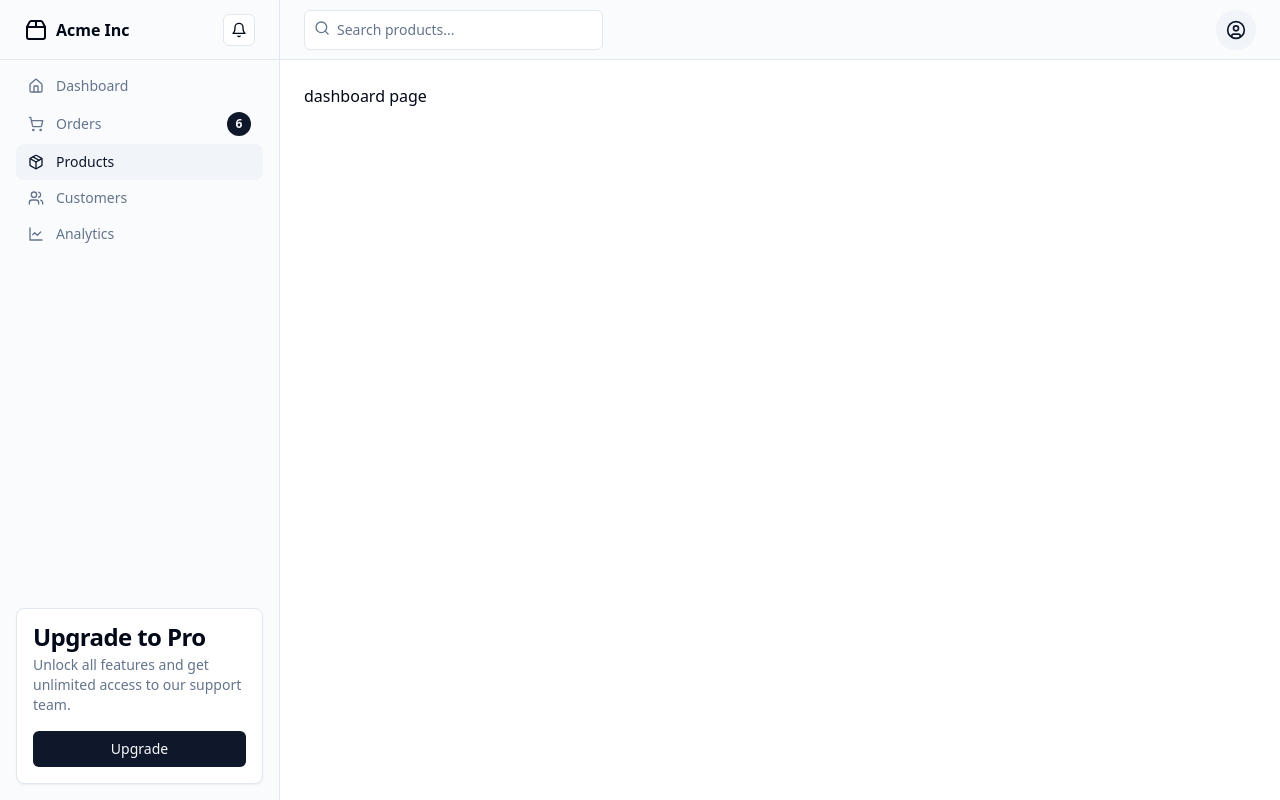
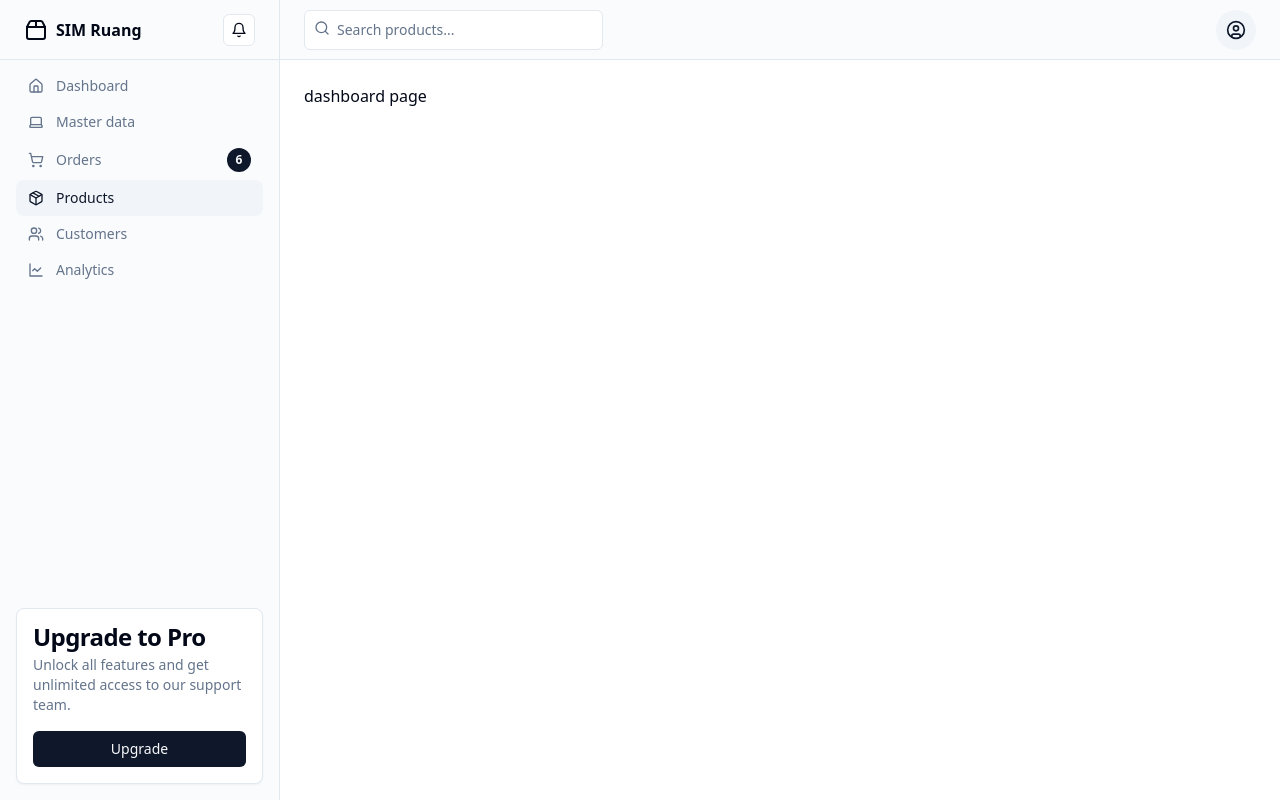
Before and after one commit to ardiman-xyz/room-reservation, a Next.js app: page /dashboard in a window 1280 px wide. Built offline with nearby package versions, Linux system fonts and the light colour scheme.

Commit message:
ui: separate partials admin ui

```diff
--- /dev/null
+++ b/app/(admin)/_components/bottom-sidebar.tsx
@@ -0,0 +1,23 @@
+import React from "react";
+
+import {Card, CardContent, CardDescription, CardHeader, CardTitle} from "@/components/ui/card";
+import {Button} from "@/components/ui/button";
+
+export const BottomSidebar = () => {
+    return (
+        <Card x-chunk="dashboard-02-chunk-0">
+            <CardHeader className="p-2 pt-0 md:p-4">
+                <CardTitle>Upgrade to Pro</CardTitle>
+                <CardDescription>
+                    Unlock all features and get unlimited access to our support
+                    team.
+                </CardDescription>
+            </CardHeader>
+            <CardContent className="p-2 pt-0 md:p-4 md:pt-0">
+                <Button size="sm" className="w-full">
+                    Upgrade
+                </Button>
+            </CardContent>
+        </Card>
+    )
+}
--- a/app/(admin)/_components/desktop-sidebar.tsx
+++ b/app/(admin)/_components/desktop-sidebar.tsx
@@ -1,33 +1,68 @@
 import React from "react";
 import Link from "next/link";
-import {Bell, Home, LineChart, Package, Package2, ShoppingCart, Users} from "lucide-react";
+import {Bell, Home, Laptop, LineChart, Package, Package2, ShoppingCart, Users} from "lucide-react";
 
 import {Button} from "@/components/ui/button";
 import {Badge} from "@/components/ui/badge";
-import {Card, CardContent, CardDescription, CardHeader, CardTitle} from "@/components/ui/card";
+import {
+    Card,
+    CardContent,
+    CardDescription,
+    CardHeader,
+    CardTitle
+} from "@/components/ui/card";
+import {Logo} from "@/components/logo";
+import {Notification} from "@/app/(admin)/_components/notification";
+import {BottomSidebar} from "@/app/(admin)/_components/bottom-sidebar";
+
+const routes = [
+    {
+        title: "Dashboard",
+        route: "/dashboard",
+    },
+    {
+        title: "Master data",
+        route: "/master",
+    },
+    {
+        title: "Booking",
+        route: "/booking",
+    },
+    {
+        title: "Calendar",
+        route: "/calendar",
+    },
+    {
+        title: "Setting",
+        route: "/setting",
+    }
+]
 
 export const DesktopSidebar = () => {
     return (
         <div className="hidden border-r bg-muted/40 md:block">
             <div className="flex h-full max-h-screen flex-col gap-2">
                 <div className="flex h-14 items-center border-b px-4 lg:h-[60px] lg:px-6">
-                    <Link href="/" className="flex items-center gap-2 font-semibold">
-                        <Package2 className="h-6 w-6"/>
-                        <span className="">Acme Inc</span>
+                    <Link href={"/dashboard"}>
+                        <Logo />
                     </Link>
-                    <Button variant="outline" size="icon" className="ml-auto h-8 w-8">
-                        <Bell className="h-4 w-4"/>
-                        <span className="sr-only">Toggle notifications</span>
-                    </Button>
+                    <Notification />
                 </div>
                 <div className="flex-1">
                     <nav className="grid items-start px-2 text-sm font-medium lg:px-4">
                         <Link
-                            href="#"
+                            href={"/dashboard"}
                             className="flex items-center gap-3 rounded-lg px-3 py-2 text-muted-foreground transition-all hover:text-primary"
                         >
                             <Home className="h-4 w-4"/>
                             Dashboard
+                        </Link>
+                        <Link
+                            href={"/data"}
+                            className="flex items-center gap-3 rounded-lg px-3 py-2 text-muted-foreground transition-all hover:text-primary"
+                        >
+                            <Laptop className="h-4 w-4"/>
+                            Master data
                         </Link>
                         <Link
                             href="#"
@@ -64,20 +99,7 @@ export const DesktopSidebar = () => {
                     </nav>
                 </div>
                 <div className="mt-auto p-4">
-                    <Card x-chunk="dashboard-02-chunk-0">
-                        <CardHeader className="p-2 pt-0 md:p-4">
-                            <CardTitle>Upgrade to Pro</CardTitle>
-                            <CardDescription>
-                                Unlock all features and get unlimited access to our support
-                                team.
-                            </CardDescription>
-                        </CardHeader>
-                        <CardContent className="p-2 pt-0 md:p-4 md:pt-0">
-                            <Button size="sm" className="w-full">
-                                Upgrade
-                            </Button>
-                        </CardContent>
-                    </Card>
+                   <BottomSidebar />
                 </div>
             </div>
         </div>
--- /dev/null
+++ b/app/(admin)/_components/logo.tsx
@@ -0,0 +1,13 @@
+import React from "react";
+import {Package2} from "lucide-react";
+
+import Link from "next/link";
+
+export const Logo = () => {
+    return (
+        <Link href="/" className="flex items-center gap-2 font-semibold">
+            <Package2 className="h-6 w-6"/>
+            <span className="">SIM Ruang</span>
+        </Link>
+    )
+}
--- /dev/null
+++ b/app/(admin)/_components/notification.tsx
@@ -0,0 +1,13 @@
+import React from "react";
+import {Bell} from "lucide-react";
+
+import {Button} from "@/components/ui/button";
+
+export const Notification = () => {
+    return (
+        <Button variant="outline" size="icon" className="ml-auto h-8 w-8">
+            <Bell className="h-4 w-4"/>
+            <span className="sr-only">Toggle notifications</span>
+        </Button>
+    )
+}
--- /dev/null
+++ b/app/(admin)/_components/search-topbar-form.tsx
@@ -0,0 +1,19 @@
+import {Search} from "lucide-react";
+import React from "react";
+
+import {Input} from "@/components/ui/input";
+
+export const SearchTopBarForm = () => {
+    return (
+        <form>
+            <div className="relative">
+                <Search className="absolute left-2.5 top-2.5 h-4 w-4 text-muted-foreground"/>
+                <Input
+                    type="search"
+                    placeholder="Search products..."
+                    className="w-full appearance-none bg-background pl-8 shadow-none md:w-2/3 lg:w-1/3"
+                />
+            </div>
+        </form>
+    )
+}
--- /dev/null
+++ b/app/(admin)/_components/sidebar-item.tsx
@@ -0,0 +1,20 @@
+import Link from "next/link";
+import {Home} from "lucide-react";
+import React from "react";
+
+interface SidebarItemProps {
+    title: string;
+    route: string;
+}
+
+export const SidebarItem = ({title, route}: SidebarItemProps) => {
+    return(
+        <Link
+            href={route}
+            className="flex items-center gap-3 rounded-lg px-3 py-2 text-muted-foreground transition-all hover:text-primary"
+        >
+            <Home className="h-4 w-4"/>
+            {title}
+        </Link>
+    )
+}
--- /dev/null
+++ b/app/(admin)/_components/user-button.tsx
@@ -0,0 +1,36 @@
+import {CircleUser} from "lucide-react";
+import React from "react";
+
+import {
+    DropdownMenu,
+    DropdownMenuContent, DropdownMenuItem,
+    DropdownMenuLabel,
+    DropdownMenuSeparator,
+    DropdownMenuTrigger
+} from "@/components/ui/dropdown-menu";
+import {Button} from "@/components/ui/button";
+
+export const UserButton = () => {
+    return (
+        <DropdownMenu>
+            <DropdownMenuTrigger asChild>
+                <Button
+                    variant="secondary"
+                    size="icon"
+                    className="rounded-full"
+                >
+                    <CircleUser className="h-5 w-5"/>
+                    <span className="sr-only">Toggle user menu</span>
+                </Button>
+            </DropdownMenuTrigger>
+            <DropdownMenuContent align="end">
+                <DropdownMenuLabel>My Account</DropdownMenuLabel>
+                <DropdownMenuSeparator/>
+                <DropdownMenuItem>Settings</DropdownMenuItem>
+                <DropdownMenuItem>Support</DropdownMenuItem>
+                <DropdownMenuSeparator/>
+                <DropdownMenuItem>Logout</DropdownMenuItem>
+            </DropdownMenuContent>
+        </DropdownMenu>
+    )
+}
--- a/app/(admin)/layout.tsx
+++ b/app/(admin)/layout.tsx
@@ -9,11 +9,12 @@ const AdminLayout = ({children}: {children: React.ReactNode}) => {
             <DesktopSidebar />
             <div className="flex flex-col">
                 <TopBar />
+
                 <main className="flex flex-1 flex-col gap-4 p-4 lg:gap-6 lg:p-6">
                     {children}
                 </main>
+
             </div>
-
         </div>
     )
 }
--- /dev/null
+++ b/components/logo.tsx
@@ -0,0 +1,11 @@
+import React from "react";
+import {Package2} from "lucide-react";
+
+export const Logo = () => {
+    return (
+        <div className="flex items-center gap-2 font-semibold">
+            <Package2 className="h-6 w-6"/>
+            <span className="">SIM Ruang</span>
+        </div>
+    )
+}
```
Also changed, not shown: app/(admin)/_components/top-bar.tsx (+4 -40 lines).
